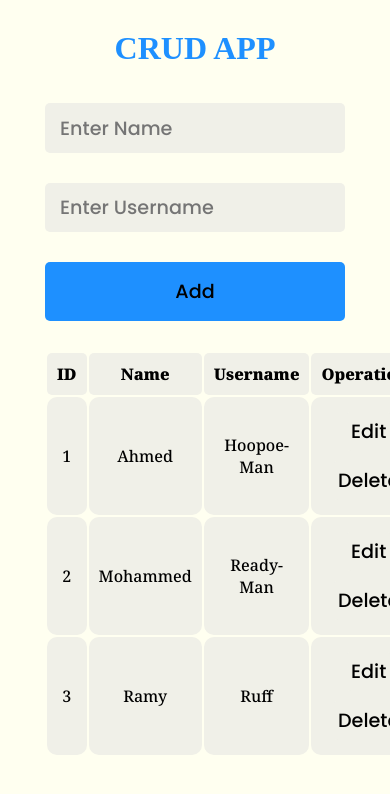
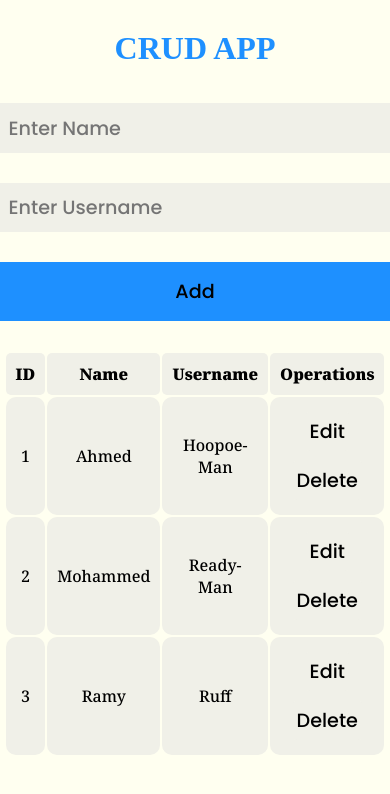
Before and after one commit to ahmedllshafiey/CRUD-App-React, a React (Vite) app: page / in a window 390 px wide. Shown: the top 794 px of the page. Built offline with nearby package versions, Linux system fonts and the light colour scheme.

Commit message:
Responsiveness editing

```diff
--- a/src/index.css
+++ b/src/index.css
@@ -15,6 +15,9 @@
 @media (max-width:700px) {
     .container {
         flex-direction: column;
+        justify-content: center;
+        justify-self: center;
+        align-items: center;
     }
 }
 
@@ -65,7 +68,6 @@
     text-align: center;
     border-radius: 5px;
 }
-
 .user-table tr th {
     padding: 10px;
     background-color: rgb(240, 240, 232);
```
